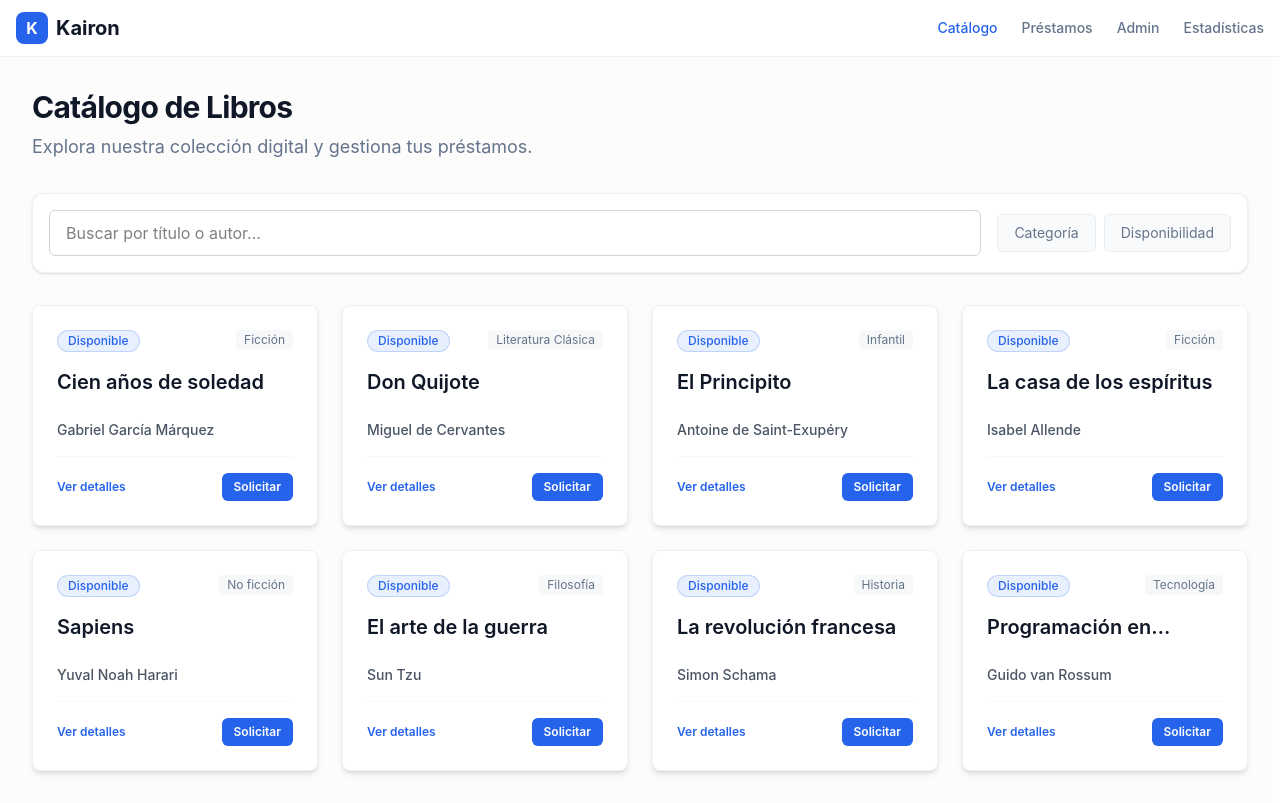
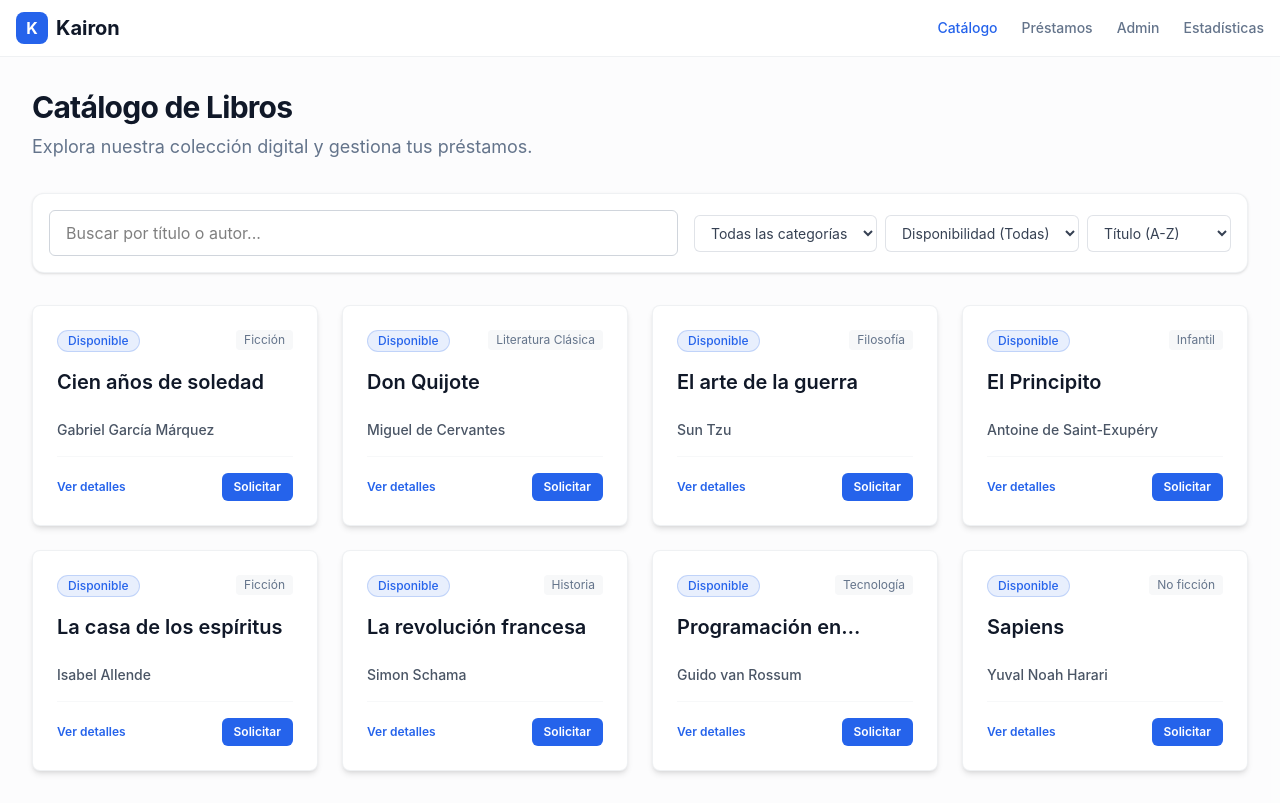
Before and after one commit to Front-Elec/kairon, a React (Vite) app: page / in a window 1280 px wide. Built offline with nearby package versions, Linux system fonts and the light colour scheme.

Commit message:
feat: integrar catalogo con filtros reales, navegacion y pantalla de detalle de libros

```diff
--- a/src/pages/CatalogPage.tsx
+++ b/src/pages/CatalogPage.tsx
@@ -4,12 +4,18 @@ import { Card, CardContent, CardHeader, CardTitle } from '@/components/ui/Card';
 import { Input } from '@/components/ui/Input';
 import { Modal } from '@/components/ui/Modal';
 import { useBooksStore } from '@/store/booksStore';
-import { useLoansStore, type Loan } from '@/store/loansStore';
+import { useLoansStore } from '@/store/loansStore';
+import type { Loan } from '@/types/loan';
+import { useBookSearch, type AvailabilityFilter, type BookSortOption } from '@/hooks/useBookSearch';
 import { useCallback, useMemo, useState } from 'react';
+import { Link } from 'react-router-dom';
 import { v4 as uuidv4 } from 'uuid';
 
 export const CatalogPage = () => {
   const [search, setSearch] = useState('');
+  const [category, setCategory] = useState('all');
+  const [availability, setAvailability] = useState<AvailabilityFilter>('all');
+  const [sortBy, setSortBy] = useState<BookSortOption>('az');
   const [selectedBook, setSelectedBook] = useState<string | null>(null);
   const [isLoanModalOpen, setIsLoanModalOpen] = useState(false);
   const [loanForm, setLoanForm] = useState({ userName: '' });
@@ -18,9 +24,15 @@ export const CatalogPage = () => {
   const { createLoan } = useLoansStore();
 
   /**
+   * Obtiene la lista única de categorías disponibles a partir de los libros reales.
+   */
+  const categories = useMemo(() => {
+    const unique = new Set(books.map((b) => b.category));
+    return Array.from(unique).filter(Boolean);
+  }, [books]);
+
+  /**
    * useCallback: estabiliza el handler del input entre renders.
-   * Sin esto, cada render crearía una nueva función, causando
-   * re-renders innecesarios en componentes hijos que la reciban como prop.
    */
   const handleSearchChange = useCallback(
     (e: React.ChangeEvent<HTMLInputElement>) => {
@@ -30,19 +42,15 @@ export const CatalogPage = () => {
   );
 
   /**
-   * useMemo: el filtrado de la lista solo se recalcula cuando cambia
-   * el texto de búsqueda. Si el componente re-renderiza por otro motivo,
-   * la lista filtrada se reutiliza sin recomputar.
+   * Consume el motor de filtros y búsqueda (hook useBookSearch del Integrante 5)
    */
-  const filteredBooks = useMemo(() => {
-    const query = search.toLowerCase().trim();
-    if (!query) return books;
-    return books.filter(
-      (book) =>
-        book.title.toLowerCase().includes(query) ||
-        book.author.toLowerCase().includes(query)
-    );
-  }, [search, books]);
+  const filteredBooks = useBookSearch({
+    books,
+    searchText: search,
+    category,
+    availability,
+    sortBy,
+  });
 
   return (
     <div className="space-y-8 animate-in fade-in duration-500">
@@ -64,14 +72,45 @@ export const CatalogPage = () => {
             aria-label="Buscar por título o autor"
           />
         </div>
-        <div className="flex gap-2 w-full md:w-auto">
-          {/* Placeholders para filtros extra (Integrante 5) */}
-          <div className="px-4 py-2 bg-gray-50 border border-secondary/10 rounded-md text-sm text-secondary cursor-not-allowed" aria-disabled="true">
-            Categoría
-          </div>
-          <div className="px-4 py-2 bg-gray-50 border border-secondary/10 rounded-md text-sm text-secondary cursor-not-allowed" aria-disabled="true">
-            Disponibilidad
-          </div>
+        <div className="flex flex-col sm:flex-row gap-2 w-full md:w-auto">
+          <select
+            id="category-filter"
+            value={category}
+            onChange={(e) => setCategory(e.target.value)}
+            className="px-3 py-2 bg-white border border-secondary/20 rounded-md text-sm text-gray-700 focus:outline-none focus:ring-2 focus:ring-primary/50 cursor-pointer"
+            aria-label="Filtrar por Categoría"
+          >
+            <option value="all">Todas las categorías</option>
+            {categories.map((cat) => (
+              <option key={cat} value={cat.toLowerCase()}>
+                {cat}
+              </option>
+            ))}
+          </select>
+
+          <select
+            id="availability-filter"
+            value={availability}
+            onChange={(e) => setAvailability(e.target.value as AvailabilityFilter)}
+            className="px-3 py-2 bg-white border border-secondary/20 rounded-md text-sm text-gray-700 focus:outline-none focus:ring-2 focus:ring-primary/50 cursor-pointer"
+            aria-label="Filtrar por Disponibilidad"
+          >
+            <option value="all">Disponibilidad (Todas)</option>
+            <option value="available">Disponible</option>
+            <option value="unavailable">Prestado</option>
+          </select>
+
+          <select
+            id="sort-filter"
+            value={sortBy}
+            onChange={(e) => setSortBy(e.target.value as BookSortOption)}
+            className="px-3 py-2 bg-white border border-secondary/20 rounded-md text-sm text-gray-700 focus:outline-none focus:ring-2 focus:ring-primary/50 cursor-pointer"
+            aria-label="Ordenar por"
+          >
+            <option value="az">Título (A-Z)</option>
+            <option value="popularity">Más populares</option>
+            <option value="date">Más recientes</option>
+          </select>
         </div>
       </section>
 
@@ -94,16 +133,13 @@ export const CatalogPage = () => {
             <CardContent>
               <p className="text-sm font-medium text-gray-600 mb-4">{book.author}</p>
               <div className="pt-4 border-t border-secondary/5 flex justify-between items-center">
-                <button
+                <Link
+                  to={`/books/${book.id}`}
                   className="text-xs font-semibold text-primary hover:underline underline-offset-4"
-                  onClick={() => {
-                    setSelectedBook(book.id);
-                    setIsLoanModalOpen(true);
-                  }}
                   aria-label={`Ver detalles de ${book.title}`}
                 >
                   Ver detalles
-                </button>
+                </Link>
                 {book.available > 0 && (
                   <button
                     onClick={() => {
@@ -127,7 +163,7 @@ export const CatalogPage = () => {
         onClose={() => {
           setIsLoanModalOpen(false);
           setSelectedBook(null);
-          setLoanForm({ user: '', daysToReturn: '14' });
+          setLoanForm({ userName: '' });
         }}
         title="Solicitar Préstamo"
       >
--- a/src/pages/LoansPage.tsx
+++ b/src/pages/LoansPage.tsx
@@ -4,19 +4,20 @@ import { Card, CardContent } from '@/components/ui/Card';
 import { Input } from '@/components/ui/Input';
 import { Modal } from '@/components/ui/Modal';
 import { useBooksStore } from '@/store/booksStore';
-import { useLoansStore, type Loan } from '@/store/loansStore';
+import { useLoansStore } from '@/store/loansStore';
+import type { Loan } from '@/types/loan';
 import { BookUp, CheckCircle2, Info } from 'lucide-react';
 import { useCallback, useMemo, useState } from 'react';
 import { v4 as uuidv4 } from 'uuid';
 
 export const LoansPage = () => {
-  const { loans, returnLoan, createLoan, cancelLoan } = useLoansStore();
+  const { loans, returnLoan, createLoan } = useLoansStore();
   const { books } = useBooksStore();
   const [selectedLoan, setSelectedLoan] = useState<Loan | null>(null);
   const [isReturnModalOpen, setIsReturnModalOpen] = useState(false);
   const [isDetailModalOpen, setIsDetailModalOpen] = useState(false);
   const [isNewLoanModalOpen, setIsNewLoanModalOpen] = useState(false);
-  const [newLoanForm, setNewLoanForm] = useState({ bookId: '', userName: '' });
+  const [newLoanForm, setNewLoanForm] = useState({ bookId: '', userName: '', dueDate: '' });
 
   const getStatusBadge = useCallback((status: Loan['status']) => {
     switch (status) {
@@ -80,7 +81,7 @@ export const LoansPage = () => {
 
     createLoan(newLoan);
     setIsNewLoanModalOpen(false);
-    setNewLoanForm({ bookId: '', userName: '' });
+    setNewLoanForm({ bookId: '', userName: '', dueDate: '' });
   };
 
   return (
--- a/src/pages/StatsPage.tsx
+++ b/src/pages/StatsPage.tsx
@@ -94,7 +94,7 @@ export const StatsPage = () => {
                 <YAxis dataKey="name" type="category" width={115} />
                 <Tooltip cursor={{fill: 'transparent'}} contentStyle={{ borderRadius: '8px', border: 'none', boxShadow: '0 4px 6px -1px rgb(0 0 0 / 0.1), 0 2px 4px -2px rgb(0 0 0 / 0.1)' }} />
                 <Bar dataKey="count" radius={[0, 4, 4, 0]}>
-                  {stats.categoryDistribution.map((entry, index) => (
+                  {stats.categoryDistribution.map((_, index) => (
                     <Cell key={`cell-${index}`} fill={COLORS[index % COLORS.length]} />
                   ))}
                 </Bar>
--- a/src/types/book.ts
+++ b/src/types/book.ts
@@ -5,7 +5,9 @@ export interface Book {
   category: string;
   isbn: string;
   year: number;
+  quantity: number;
   available: number;
   createdAt: string;
   popularity: number;
+  description?: string;
 }
```
Also changed, not shown: src/pages/BookDetailPage.tsx (+47 -7 lines), src/store/booksStore.ts (+16 -0 lines), 2 other files (tests, documents, lock files or other folders).
